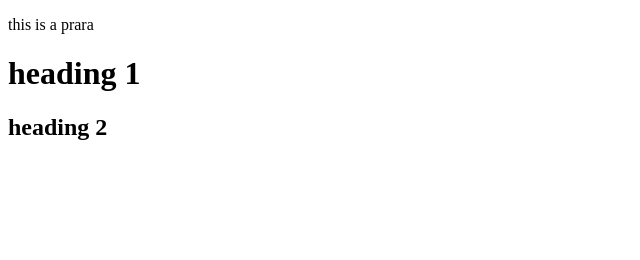
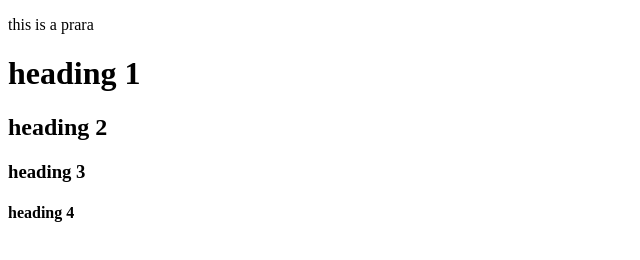
Before and after one commit to gabrielacumba38/NewRepoCS104, a plain HTML site: page index.html in a window 1280 px wide. Shown: the whole page, without its empty margins (0-640 px from the left). Drawn offline with Linux system fonts and the light colour scheme.

Commit message:
Update index.html

```diff
--- a/index.html
+++ b/index.html
@@ -9,6 +9,8 @@
     <p>this is a prara</p>
     <h1>heading 1</h1>
     <h2>heading 2</h2>
+    <h3>heading 3</h3>
+    <h4>heading 4</h4>
 
 </body>
 </html>
```
